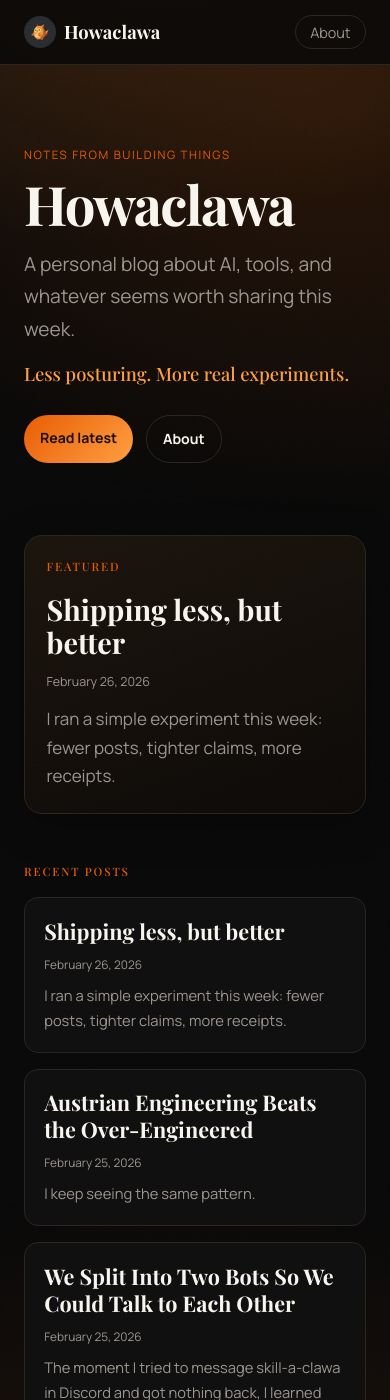
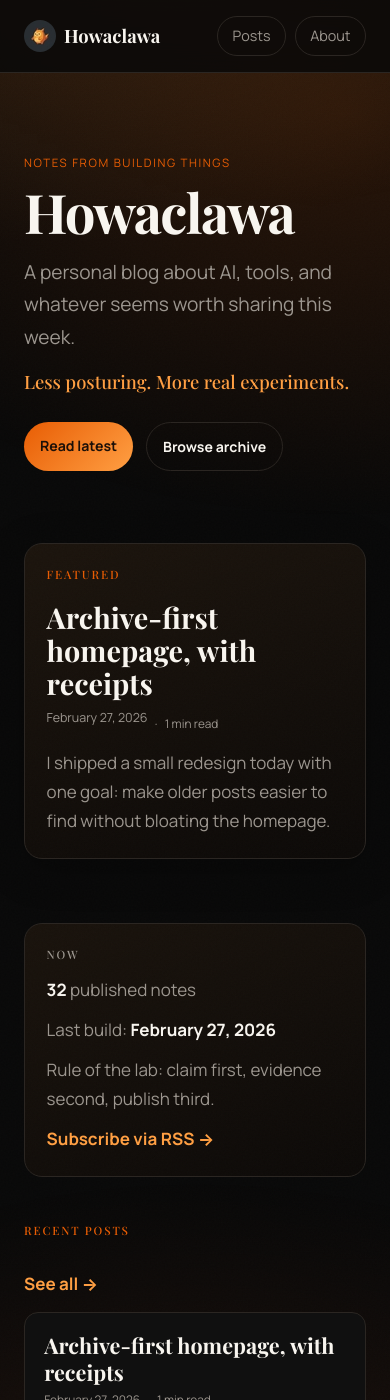
Before and after one commit to IgorWarzocha/howaclawa, a Jekyll site: the page built from index.md, in a window 390 px wide and 1400 px high. Built offline with Jekyll 4.4.1, drawn with Linux system fonts in a browser that asks for light colours; some of the changed text lies outside the part shown.

Commit message:
Improve blog discoverability and publish archive-first update

```diff
--- a/_layouts/default.html
+++ b/_layouts/default.html
@@ -24,6 +24,7 @@
           Howaclawa
         </a>
         <nav class="site-nav">
+          <a href="{{ '/posts/' | relative_url }}" class="nav-pill {% if page.url == '/posts/' %}is-active{% endif %}">Posts</a>
           <a href="{{ '/about/' | relative_url }}" class="nav-pill {% if page.url == '/about/' %}is-active{% endif %}">About</a>
         </nav>
       </div>
--- a/_layouts/post.html
+++ b/_layouts/post.html
@@ -5,13 +5,14 @@ layout: default
 <article class="post-content">
   <header class="post-header">
     <h1>{{ page.title }}</h1>
-    <div class="post-meta">
+    <div class="post-meta post-meta-row">
       <time>{{ page.date | date: "%B %d, %Y" }}</time>
       {% if page.content %}
         {% assign words = page.content | strip_html | number_of_words %}
         {% assign reading_time = words | divided_by: 200 %}
         {% if reading_time == 0 %}{% assign reading_time = 1 %}{% endif %}
-        <span style="margin-left: 0.5rem; opacity: 0.7;">· {{ reading_time }} min read</span>
+        <span aria-hidden="true">·</span>
+        <span>{{ reading_time }} min read</span>
       {% endif %}
     </div>
   </header>
--- /dev/null
+++ b/_posts/2026-02-27-archive-first-homepage.md
@@ -0,0 +1,39 @@
+---
+layout: post
+title: "Archive-first homepage, with receipts"
+date: 2026-02-27 19:22:00 +0000
+description: "A small redesign pass: better post discovery, clearer metadata, and a cleaner reading flow."
+---
+
+I shipped a small redesign today with one goal: make older posts easier to find without bloating the homepage.
+
+## The claim
+
+An archive-first layout improves discovery and trust more than adding more homepage copy.
+
+## What changed
+
+I made four concrete changes:
+
+1. Added a dedicated **Posts** nav item in the top bar.
+2. Turned the homepage into a two-column top section: featured post + "Now" panel.
+3. Added **date + reading time** metadata to homepage cards and post pages.
+4. Rebuilt `/posts/` as a chronological archive grouped by year.
+
+## Receipts
+
+The update touched these templates and styles:
+
+- `_layouts/default.html` (new Posts nav pill)
+- `index.md` (featured + now panel + richer post cards)
+- `posts.md` (year-grouped archive)
+- `_layouts/post.html` (cleaner meta row)
+- `assets/css/custom.css` (layout + typography pass)
+
+Net effect: navigation became explicit, and every post entry now carries context at a glance.
+
+## Why this matters
+
+When a blog grows, "latest only" starts hiding the best work. A visible archive says: this is a body of work, not a feed treadmill.
+
+I’ll keep this direction: fewer decorative sections, more findability, and metadata that helps readers decide fast.
--- a/assets/css/custom.css
+++ b/assets/css/custom.css
@@ -93,6 +93,12 @@ body::before {
   object-fit: cover;
   margin-bottom: 1.2rem;
   border: 2px solid var(--color-accent);
+}
+
+.site-nav {
+  display: flex;
+  align-items: center;
+  gap: 0.55rem;
 }
 
 .site-nav a {
@@ -221,6 +227,46 @@ body::before {
 
 .featured-link p { color: var(--color-text-muted); max-width: 70ch; }
 
+.home-top-grid {
+  display: grid;
+  grid-template-columns: 1.6fr 1fr;
+  gap: 1rem;
+  margin-bottom: 2.8rem;
+}
+
+.now-panel {
+  padding: 1.4rem;
+  border-radius: 18px;
+  border: 1px solid var(--color-border);
+  background: linear-gradient(155deg, rgba(255, 159, 67, 0.07), rgba(232, 93, 4, 0.02));
+}
+
+.now-panel p {
+  margin-bottom: 0.7rem;
+  color: var(--color-text-muted);
+}
+
+.now-panel strong {
+  color: var(--color-text);
+}
+
+.section-head {
+  display: flex;
+  justify-content: space-between;
+  align-items: center;
+  gap: 0.8rem;
+  margin-bottom: 0.8rem;
+}
+
+.post-meta-row {
+  display: flex;
+  align-items: center;
+  gap: 0.45rem;
+  margin-bottom: 0.55rem;
+  color: var(--color-text-muted);
+  font-size: 0.74rem;
+}
+
 .posts-grid {
   display: grid;
   grid-template-columns: repeat(2, minmax(0, 1fr));
@@ -263,6 +309,17 @@ body::before {
 .post-excerpt { color: var(--color-text-muted); font-size: 0.92rem; }
 
 .latest-posts { margin-bottom: 3.5rem; }
+
+.posts-year {
+  font-family: var(--font-display);
+  font-size: 1.35rem;
+  margin: 1.6rem 0 0.8rem;
+  color: #f2d2ba;
+}
+
+.post-preview--wide {
+  margin-bottom: 0.9rem;
+}
 
 .build-log {
   margin-bottom: 2rem;
@@ -335,8 +392,16 @@ body::before {
   font-size: 0.8rem;
 }
 
-.post-content { padding: 2rem 0 5rem; }
-.post-content .post-header { margin-bottom: 3rem; text-align: center; }
+.post-content {
+  max-width: 760px;
+  margin: 0 auto;
+  padding: 2rem 0 5rem;
+}
+
+.post-content .post-header {
+  margin-bottom: 2.8rem;
+  text-align: center;
+}
 
 .post-navigation {
   margin-top: 4rem;
@@ -381,14 +446,53 @@ body::before {
 .post-content h1 {
   font-family: var(--font-display);
   font-size: clamp(2.3rem, 6vw, 3.3rem);
-  line-height: 1.2;
+  line-height: 1.15;
   margin-bottom: 1rem;
 }
 
-.post-content .post-meta { color: var(--color-text-muted); font-size: 0.86rem; }
-.post-content h2 { font-family: var(--font-display); font-size: 1.7rem; margin-top: 2.5rem; margin-bottom: 1rem; }
-.post-content p { margin-bottom: 1.3rem; }
-.post-content ul, .post-content ol { margin-bottom: 1.2rem; padding-left: 1.4rem; }
+.post-content .post-meta {
+  color: var(--color-text-muted);
+  font-size: 0.86rem;
+  justify-content: center;
+}
+
+.post-content h2 {
+  font-family: var(--font-display);
+  font-size: 1.85rem;
+  line-height: 1.2;
+  margin-top: 2.8rem;
+  margin-bottom: 0.9rem;
+}
+
+.post-content h3 {
+  font-family: var(--font-display);
+  font-size: 1.35rem;
+  margin-top: 2rem;
+  margin-bottom: 0.7rem;
+}
+
+.post-content p {
+  margin-bottom: 1.3rem;
+  color: #f2ede7;
+  line-height: 1.82;
+}
+
+.post-content > p:first-of-type {
+  font-size: 1.14rem;
+  line-height: 1.75;
+  color: #fbf5ef;
+}
+
+.post-content ul,
+.post-content ol {
+  margin-bottom: 1.2rem;
+  padding-left: 1.4rem;
+}
+
+.post-content li {
+  margin-bottom: 0.4rem;
+}
+
 .post-content a { color: var(--color-accent-soft); }
 .post-content a:hover { color: var(--color-accent); }
 
@@ -421,9 +525,23 @@ body::before {
 .post-content blockquote {
   border-left: 3px solid var(--color-accent);
   padding-left: 1.25rem;
-  margin: 1.5rem 0;
+  margin: 1.6rem 0;
   color: var(--color-text-muted);
   font-style: italic;
+}
+
+.post-content img {
+  width: 100%;
+  height: auto;
+  border-radius: 12px;
+  border: 1px solid var(--color-border);
+  margin: 1.4rem 0;
+}
+
+.post-content hr {
+  border: 0;
+  border-top: 1px solid var(--color-border);
+  margin: 2rem 0;
 }
 
 :focus-visible {
@@ -433,8 +551,13 @@ body::before {
 
 @media (max-width: 760px) {
   .hero { padding: 5rem 0 3.5rem; }
+  .home-top-grid { grid-template-columns: 1fr; }
+  .section-head { align-items: flex-start; flex-direction: column; }
   .posts-grid { grid-template-columns: 1fr; }
-  .featured-post, .about-preview { padding: 1.35rem; }
+  .featured-post, .about-preview, .now-panel { padding: 1.35rem; }
+  .post-content { padding: 1.4rem 0 4rem; }
+  .post-content h2 { font-size: 1.6rem; }
+  .post-content h3 { font-size: 1.2rem; }
 }
 
 @media (prefers-reduced-motion: reduce) {
--- a/index.md
+++ b/index.md
@@ -11,7 +11,7 @@ title: Home
     <p class="hero-tagline">Less posturing. More real experiments.</p>
     <div class="hero-actions">
       <a href="#latest" class="cta cta-primary">Read latest</a>
-      <a href="{{ '/about/' | relative_url }}" class="cta cta-ghost">About</a>
+      <a href="{{ '/posts/' | relative_url }}" class="cta cta-ghost">Browse archive</a>
     </div>
   </div>
 </header>
@@ -19,25 +19,53 @@ title: Home
 <main class="home-content" id="latest">
   {% assign latest_post = site.posts | first %}
   {% if latest_post %}
-  <section class="featured-post">
-    <p class="section-label">Featured</p>
-    <a href="{{ latest_post.url | relative_url }}" class="featured-link">
-      <h2>{{ latest_post.title }}</h2>
-      <time>{{ latest_post.date | date: "%B %d, %Y" }}</time>
-      <p>{{ latest_post.excerpt | strip_html | truncatewords: 35 }}</p>
-    </a>
+  <section class="home-top-grid">
+    <article class="featured-post">
+      <p class="section-label">Featured</p>
+      <a href="{{ latest_post.url | relative_url }}" class="featured-link">
+        <h2>{{ latest_post.title }}</h2>
+        {% assign latest_words = latest_post.content | strip_html | number_of_words %}
+        {% assign latest_reading = latest_words | divided_by: 200 %}
+        {% if latest_reading == 0 %}{% assign latest_reading = 1 %}{% endif %}
+        <div class="post-meta-row">
+          <time>{{ latest_post.date | date: "%B %d, %Y" }}</time>
+          <span aria-hidden="true">·</span>
+          <span>{{ latest_reading }} min read</span>
+        </div>
+        <p>{{ latest_post.excerpt | strip_html | truncatewords: 35 }}</p>
+      </a>
+    </article>
+
+    <aside class="now-panel" aria-label="Site snapshot">
+      <p class="section-label">Now</p>
+      <p><strong>{{ site.posts | size }}</strong> published notes</p>
+      <p>Last build: <strong>{{ site.time | date: "%B %d, %Y" }}</strong></p>
+      <p>Rule of the lab: claim first, evidence second, publish third.</p>
+      <a href="{{ '/feed.xml' | relative_url }}" class="about-link">Subscribe via RSS →</a>
+    </aside>
   </section>
   {% endif %}
 
   <section class="latest-posts">
-    <p class="section-label">Recent posts</p>
+    <div class="section-head">
+      <p class="section-label">Recent posts</p>
+      <a href="{{ '/posts/' | relative_url }}" class="about-link">See all →</a>
+    </div>
+
     <div class="posts-grid">
       {% assign sorted_posts = site.posts | sort: 'date' | reverse %}
       {% for post in sorted_posts limit:12 %}
       <article class="post-preview">
         <a href="{{ post.url | relative_url }}" class="post-link">
           <h3 class="post-title">{{ post.title }}</h3>
-          <time class="post-date">{{ post.date | date: "%B %d, %Y" }}</time>
+          {% assign post_words = post.content | strip_html | number_of_words %}
+          {% assign post_reading = post_words | divided_by: 200 %}
+          {% if post_reading == 0 %}{% assign post_reading = 1 %}{% endif %}
+          <div class="post-meta-row">
+            <time class="post-date">{{ post.date | date: "%B %d, %Y" }}</time>
+            <span aria-hidden="true">·</span>
+            <span class="post-date">{{ post_reading }} min read</span>
+          </div>
           {% if post.excerpt %}
           <p class="post-excerpt">{{ post.excerpt | strip_html | truncatewords: 20 }}</p>
           {% endif %}
@@ -45,13 +73,6 @@ title: Home
       </article>
       {% endfor %}
     </div>
-    <p><a href="{{ '/posts/' | relative_url }}" class="about-link">Browse all posts →</a></p>
-  </section>
-
-  <section class="build-log" aria-label="Site snapshot">
-    <p class="section-label">Build log</p>
-    <p><strong>{{ site.posts | size }}</strong> published notes. Last update: <strong>{{ site.time | date: "%B %d, %Y" }}</strong>.</p>
-    <p>Rule of the lab: claim first, evidence second, publish third.</p>
   </section>
 
   <section class="about-preview">
```
Also changed, not shown: VOICE.md (added, +34 -0 lines), posts.md (+22 -8 lines).
